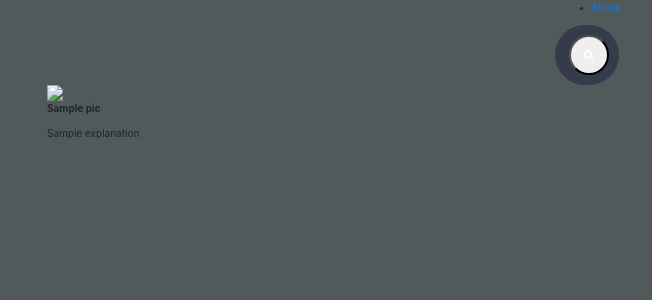
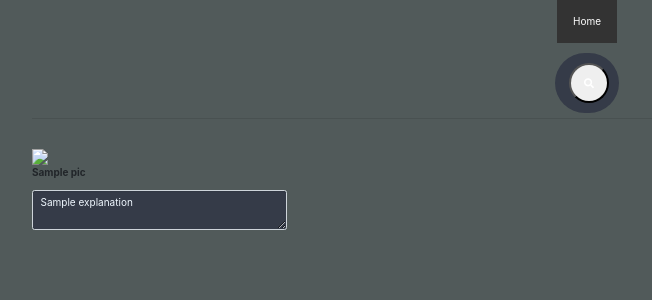
Before and after one commit to eniseirem/Giant_Leap, a Django app: template templates/home.html in a window 1280 px wide. Shown: the top 300 px of the page, without its empty margins (53-705 px from the left). Run offline with Django 3.2, Linux system fonts and the light colour scheme; the template is opened without the code that fills it: most values are stand-ins (such as "Sample title", 1, 10 or a date in 2020); some libraries are stand-ins or nearby versions.

Commit message:
little bit styling

```diff
--- /dev/null
+++ b/giant_leap/static/header.css
@@ -0,0 +1,23 @@
+ul {
+  list-style-type: none;
+  margin: 0;
+  padding: 0;
+  overflow: visible;
+  background-color: #333;
+}
+
+li {
+  float: left;
+}
+
+li a {
+  display: block;
+  color: white;
+  text-align: center;
+  padding: 14px 16px;
+  text-decoration: bisque;
+}
+
+li a:hover {
+  background-color: #111;
+}
--- a/templates/home.html
+++ b/templates/home.html
@@ -1,5 +1,6 @@
 {% extends './layout.html' %}
 {% block content %}
+    <html>
 <head>
     <meta charset="UTF-8">
     <title>Giant Leap</title>
@@ -13,5 +14,5 @@
 </div>
 
 </body>
-</html>
+
 {% endblock %}
--- a/templates/layout.html
+++ b/templates/layout.html
@@ -4,15 +4,15 @@
     <meta charset="utf-8">
 
     <script src='https://cdnjs.cloudflare.com/ajax/libs/jquery/3.4.1/jquery.slim.min.js'></script>
-        <link rel='stylesheet' href='https://stackpath.bootstrapcdn.com/bootstrap/4.3.1/css/bootstrap.min.css'>
+    <link rel='stylesheet' href='https://stackpath.bootstrapcdn.com/bootstrap/4.3.1/css/bootstrap.min.css'>
     <script src='https://stackpath.bootstrapcdn.com/bootstrap/4.3.1/js/bootstrap.bundle.min.js'></script>
-        <link rel="stylesheet" href="https://maxcdn.bootstrapcdn.com/bootstrap/3.4.0/css/bootstrap.min.css">
+    <link rel="stylesheet" href="https://maxcdn.bootstrapcdn.com/bootstrap/3.4.0/css/bootstrap.min.css">
     <script src="https://ajax.googleapis.com/ajax/libs/jquery/3.4.1/jquery.min.js"></script>
     <script src="https://maxcdn.bootstrapcdn.com/bootstrap/3.4.0/js/bootstrap.min.js"></script>
     <link href='https://cdnjs.cloudflare.com/ajax/libs/font-awesome/4.7.0/css/font-awesome.min.css' id='fontawesome' rel='stylesheet' type='text/css'/>
-<link href='http://fonts.googleapis.com/css?family=Montserrat:400,700|Merriweather:300,300italic,400,400italic,700&amp;subset=cyrillic' rel='stylesheet' type='text/css'/>
-   <link rel="stylesheet" type="text/css" href="{% static 'mybooklist/searchbar.css' %}">
-         <link rel="stylesheet" type="text/css" href="{% static 'mybooklist/header.css' %}">
+    <link href='http://fonts.googleapis.com/css?family=Montserrat:400,700|Merriweather:300,300italic,400,400italic,700&amp;subset=cyrillic' rel='stylesheet' type='text/css'/>
+   <link rel="stylesheet" type="text/css" href="{% static 'searchbar.css' %}">
+    <link rel="stylesheet" type="text/css" href="{% static 'header.css' %}">
  <link rel="stylesheet" href="https://stackpath.bootstrapcdn.com/bootstrap/4.1.3/css/bootstrap.min.css" integrity="sha384-MCw98/SFnGE8fJT3GXwEOngsV7Zt27NXFoaoApmYm81iuXoPkFOJwJ8ERdknLPMO" crossorigin="anonymous">
     <link rel="stylesheet" href="https://use.fontawesome.com/releases/v5.5.0/css/all.css" integrity="sha384-B4dIYHKNBt8Bc12p+WXckhzcICo0wtJAoU8YZTY5qE0Id1GSseTk6S+L3BlXeVIU" crossorigin="anonymous">
 
--- a/templates/partial/pics.html
+++ b/templates/partial/pics.html
@@ -1,6 +1,13 @@
+<hr class="mt-2 mb-5">
 
+<div class="row text-center text-lg-left">
 <div class="col-lg-3 col-md-4 col-6">
-    <img src="{{ pics.url }}">
+    <img  style="max-width:100%;" src="{{ pics.url }}">
 <p><strong>{{ pics.title }}</strong></p>
-<p>{{ pics.explanation }}</p>
+                        <div class="align-left">
+
+<textarea readonly class="form-control" row="10" id="desc"
+style="background-color: #353b48; color:aliceblue">{{ pics.explanation }}</textarea>
 </div>
+</div>
+</div>
```
Also changed, not shown: giant_leap/static/searchbar.css (renamed from nasa/static/searchbar.css).
